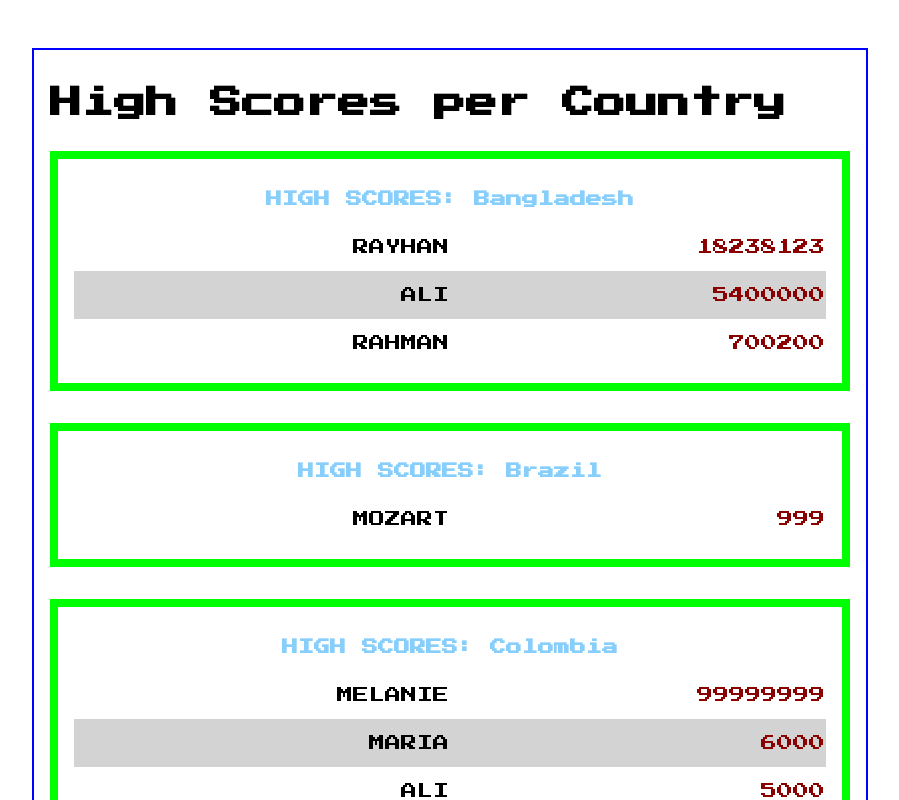
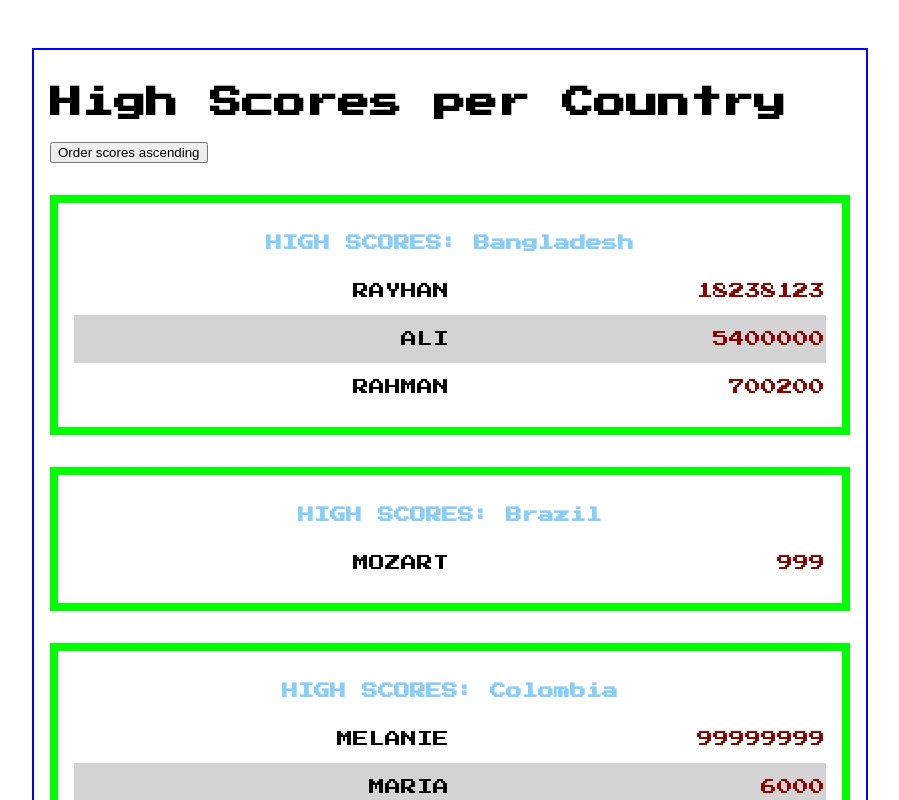
Before and after one commit to g1st/high-scores-react, a React (Create React App) app: page / in a window 1280 px wide. Shown: the top 800 px of the page, without its empty margins (190-1089 px from the left). Built offline with nearby package versions, Linux system fonts and the light colour scheme.

Commit message:
Add scores ordering button

```diff
--- a/src/App.js
+++ b/src/App.js
@@ -1,14 +1,43 @@
-import React from 'react';
+import React, { useState } from 'react';
 
 import HighScoresTable from './HighScoreTable';
+import ScoresOrderButton from './ScoresOrderButton';
 import scores from './scores';
 
 function App() {
+  const [descending, setDescending] = useState(true);
+
+  const toggleScoreOrder = () => {
+    setDescending(!descending);
+  };
+
   return (
     <div className="App">
       <h1 className="title">High Scores per Country</h1>
+      <ScoresOrderButton
+
+
+            handleClick={toggleScoreOrder}
+
+
+                  descending={descending}
+
+
+      />
       {scores
+        // sort by name
         .sort((a, b) => a.name.localeCompare(b.name))
+        // sort by score
+        .map((item) => ({
+          ...item,
+          scores: item.scores.sort((a, b) => {
+            if (descending) {
+              return b.s - a.s;
+            } else {
+              return a.s - b.s;
+            }
+          }),
+        }))
         .map(({ name, scores }, index) => (
           <HighScoresTable key={index} name={name} scores={scores} />
         ))}
--- /dev/null
+++ b/src/ScoresOrderButton.js
@@ -0,0 +1,11 @@
+import React from 'react';
+
+const ScoresOrderButton = ({ handleClick, descending }) => {
+  return (
+    <button onClick={handleClick}>
+      Order scores {descending ? 'ascending' : 'descending'}
+    </button>
+  );
+};
+
+export default ScoresOrderButton;
--- a/src/TableBody.js
+++ b/src/TableBody.js
@@ -5,11 +5,9 @@ import PlayerScore from './PlayerScore';
 const TableBody = ({ scores }) => {
   return (
     <tbody>
-      {scores
-        .sort((a, b) => b.s - a.s)
-        .map(({ n, s }, i) => (
-          <PlayerScore key={i} name={n} score={s} />
-        ))}
+      {scores.map(({ n, s }, i) => (
+        <PlayerScore key={i} name={n} score={s} />
+      ))}
     </tbody>
   );
 };
```
